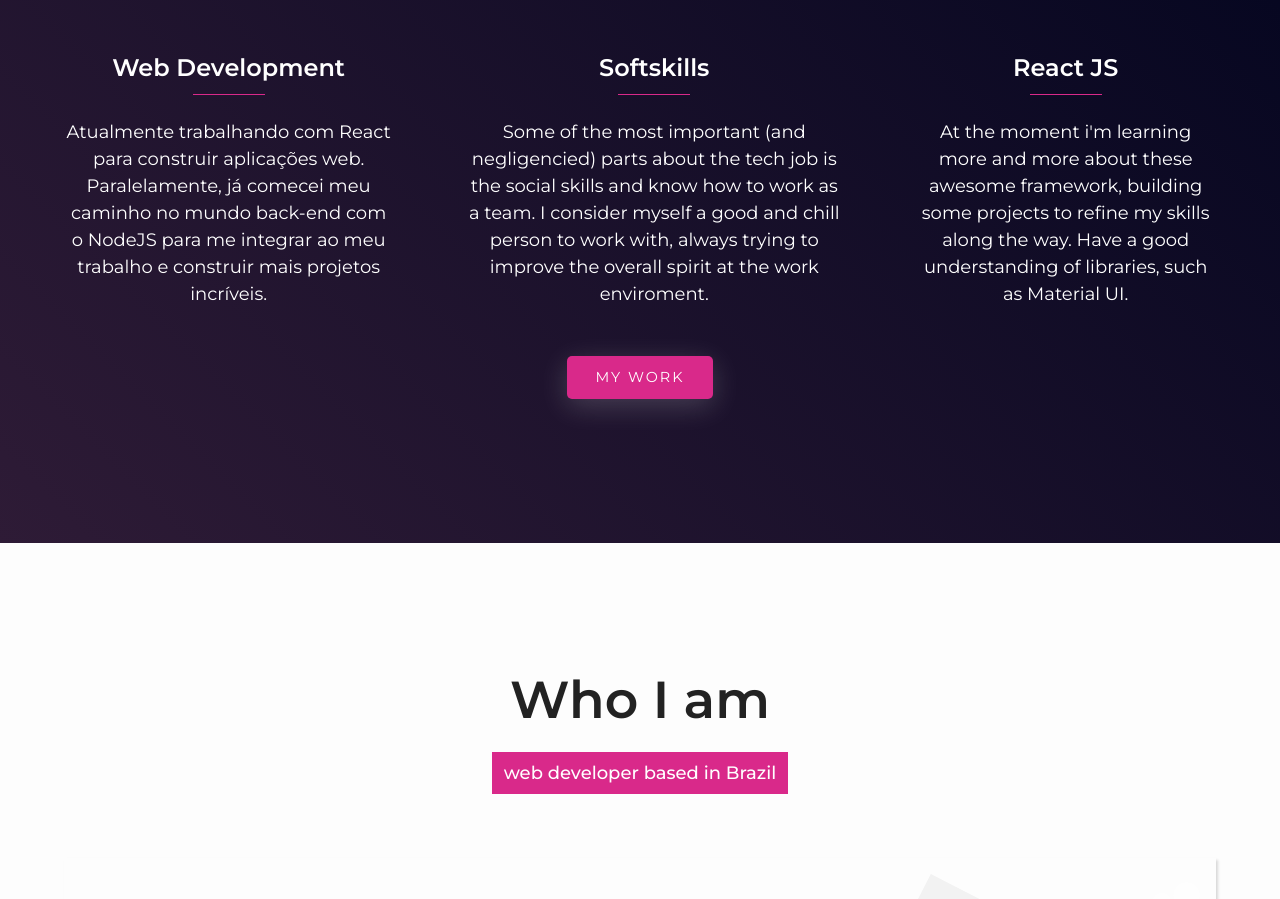
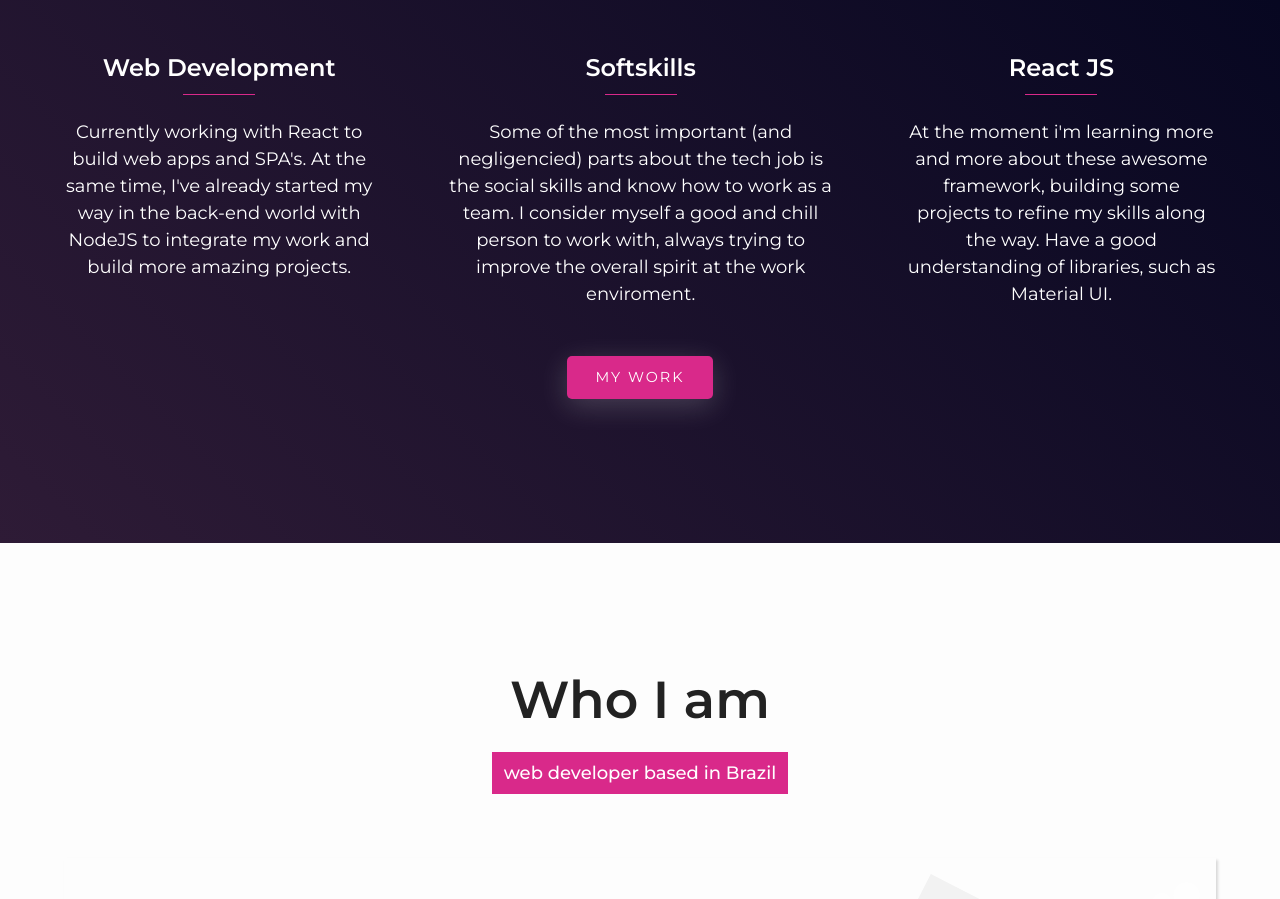
Before and after one commit to pedrodruviaro/new-website-react, a React (Create React App) app: page / in a window 1280 px wide. Shown: the part 1520-2419 px from the top of the page. Built offline with nearby package versions, Linux system fonts and the light colour scheme.

Commit message:
correcao

```diff
--- a/src/componets/MyServices/index.jsx
+++ b/src/componets/MyServices/index.jsx
@@ -13,11 +13,10 @@ export default function index(props) {
                     <div>
                         <TertiaryTitle>Web Development</TertiaryTitle>
                         <Paragraph>
-                            Atualmente trabalhando com React para construir
-                            aplicações web. Paralelamente, já comecei meu
-                            caminho no mundo back-end com o NodeJS para me
-                            integrar ao meu trabalho e construir mais projetos
-                            incríveis.
+                            Currently working with React to build web apps and SPA's. At
+                            the same time, I've already started my way in the
+                            back-end world with NodeJS to integrate my work and
+                            build more amazing projects.
                         </Paragraph>
                     </div>
 
```
